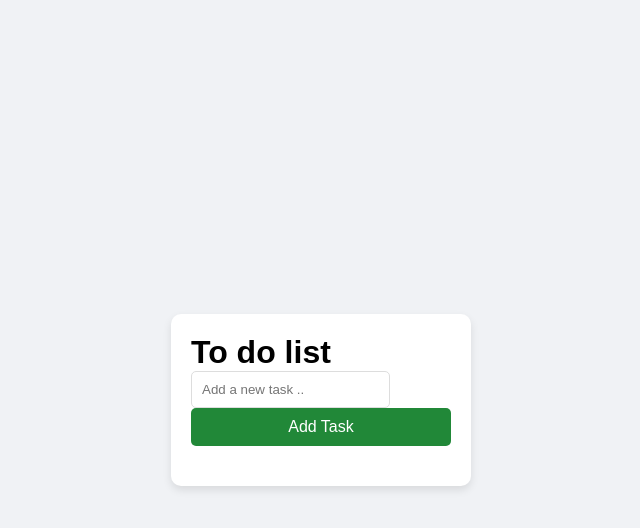
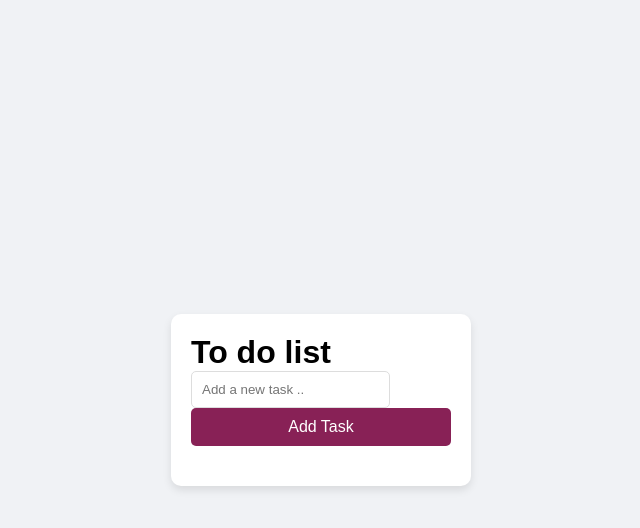
Before and after one commit to Sophie-IA/To-do-list, a plain HTML site: page index.html in a window 1280 px wide. In both pictures the pointer is over the button "Add Task". Shown: the whole page, without its empty margins (319-959 px from the left). Drawn offline with Linux system fonts and the light colour scheme.

Commit message:
hover color changed

```diff
--- a/styles.css
+++ b/styles.css
@@ -45,7 +45,7 @@ button {
     cursor: pointer;
 }
 button:hover {
-    background-color: #218838;
+    background-color: #882156;
 }
 ul {
     list-style-type: none;
```
